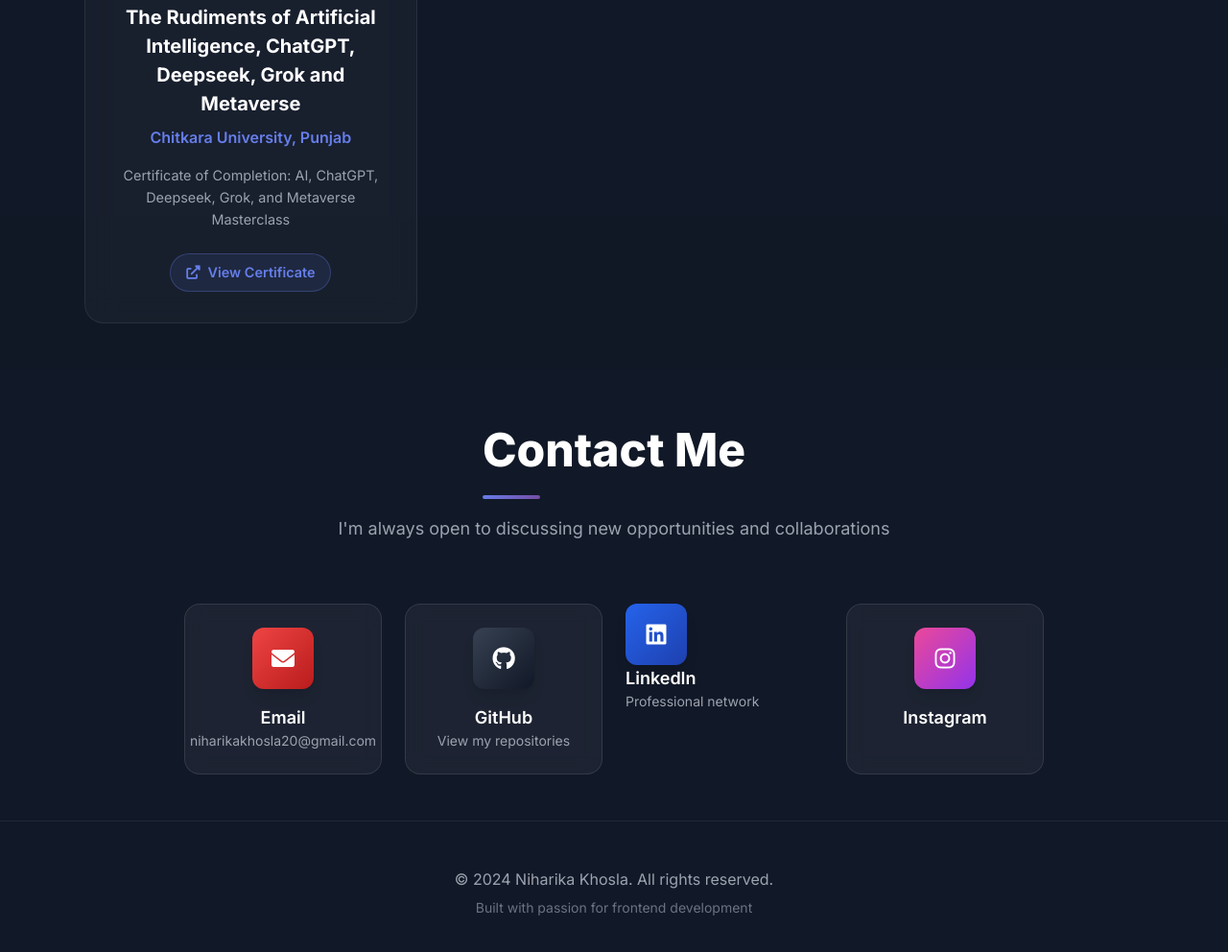
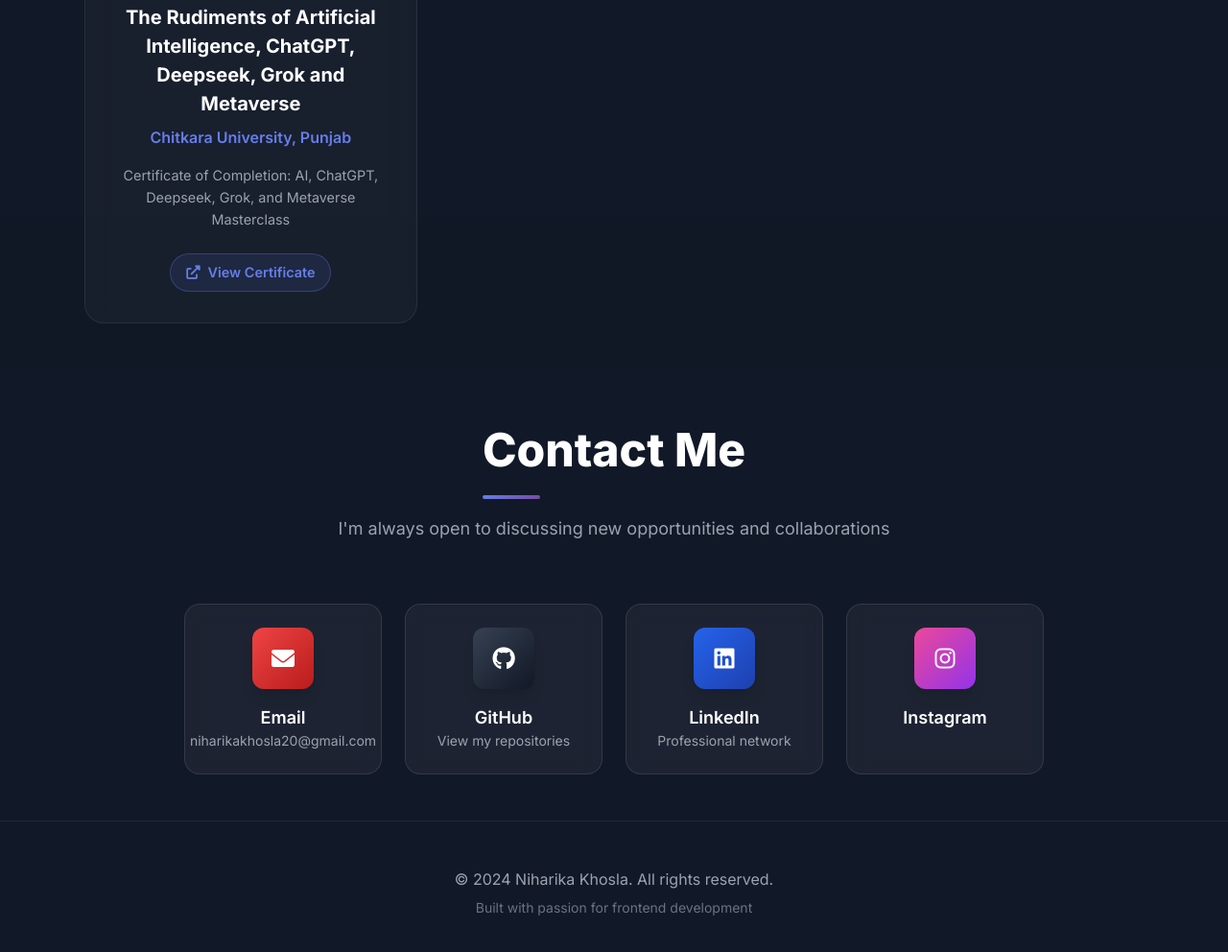
Before and after one commit to niharika27-hub/NiharikaKhosla, a plain HTML site: page index.html in a window 1280 px wide. Shown: the part 5109-6101 px from the top of the page at 96% size. Drawn offline with nearby package versions, Linux system fonts and the light colour scheme.

Commit message:
Update index.html

```diff
--- a/index.html
+++ b/index.html
@@ -991,7 +991,7 @@ Get instant answers to your questions about admissions, courses, campus life, an
                         </div>
                     </a>
 
-                    <a href="https://www.linkedin.com/in/niharika-khosla-95357b333?utm_source=share&utm_campaign=share_via&utm_content=profile&utm_medium=android_app">
+                 <a href="https://www.linkedin.com/in/niharika-khosla-95357b333?utm_source=share&utm_campaign=share_via&utm_content=profile&utm_medium=android_app" class="contact-link flex flex-col items-center space-y-4 p-6 text-center">
                         <div class="w-16 h-16 bg-gradient-to-br from-blue-600 to-blue-800 rounded-xl flex items-center justify-center shadow-lg">
                             <i class="fab fa-linkedin text-2xl text-white"></i>
                         </div>
```
